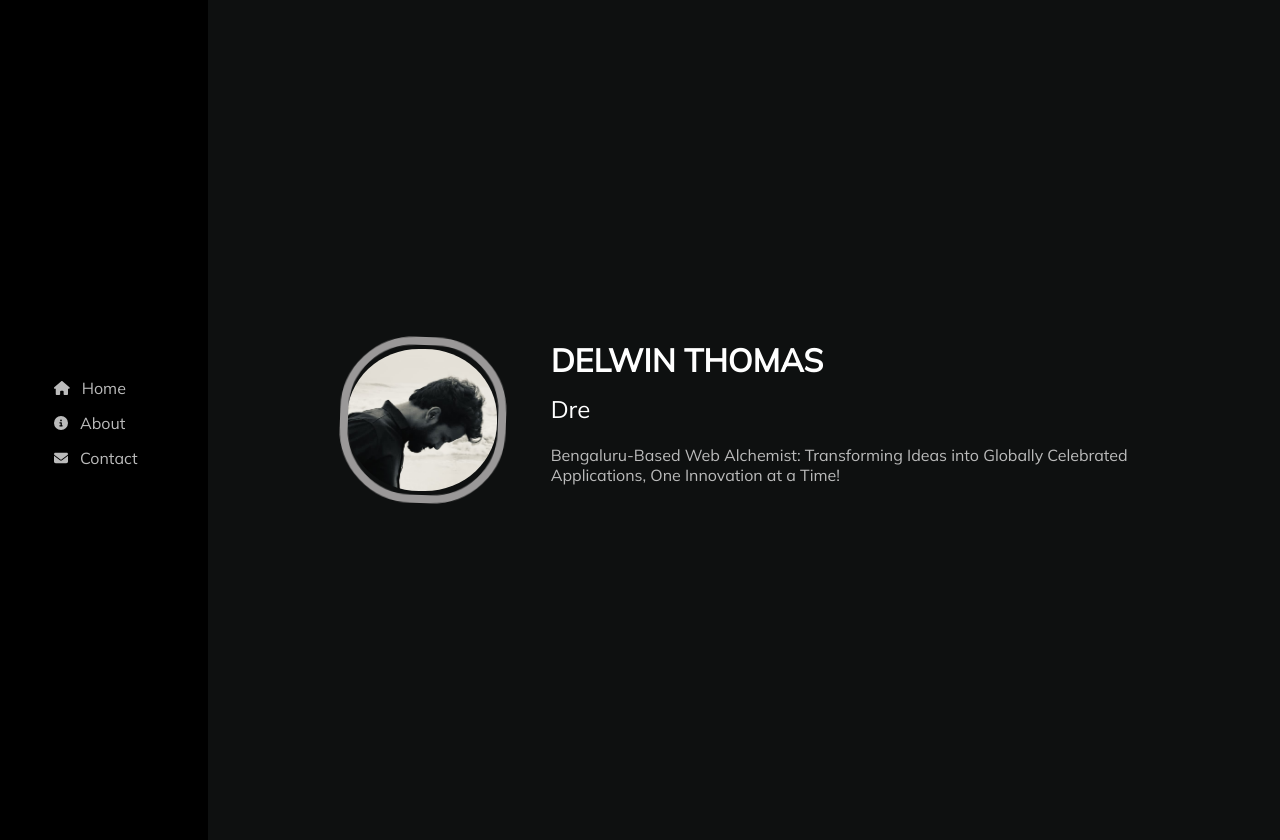
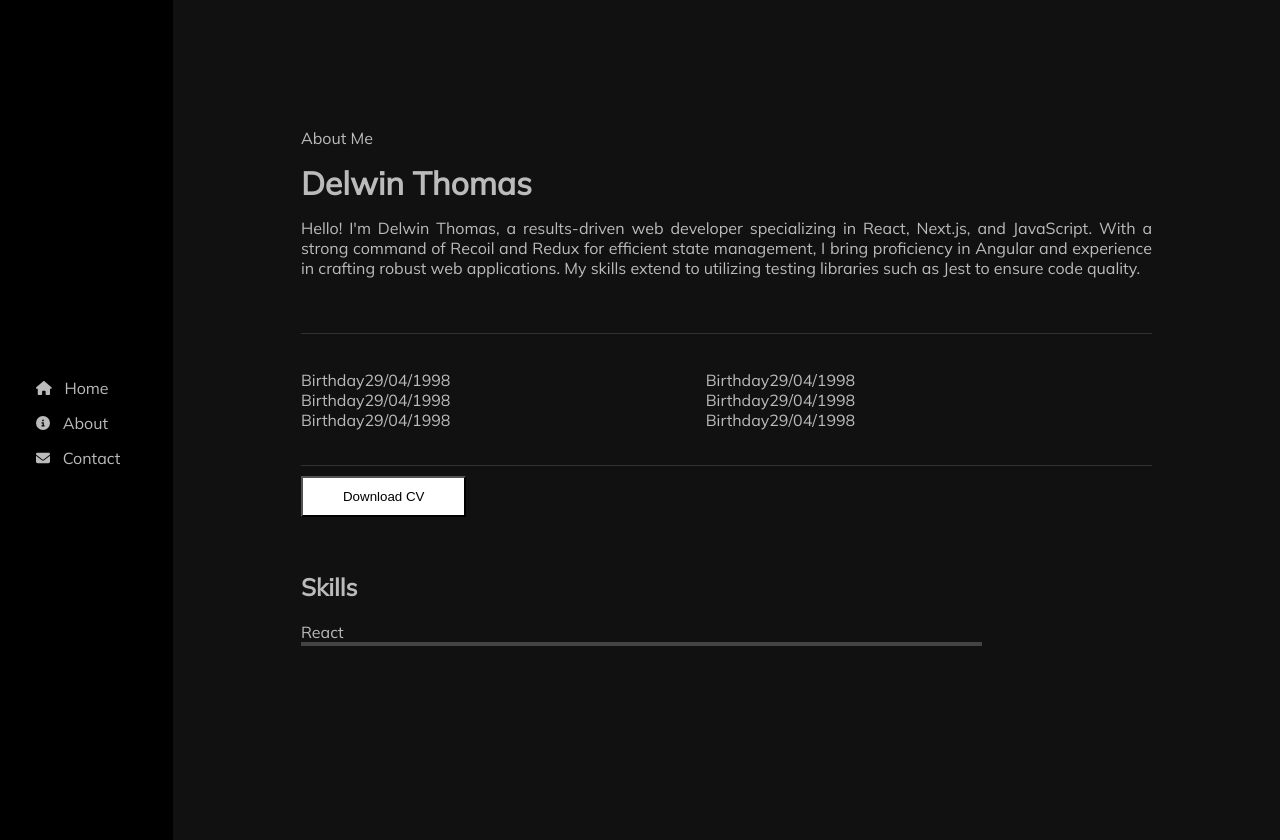
Before and after one commit to delwinmachan/portfolio1, a React (Create React App) app: page / in a window 1280 px wide. Built offline with nearby package versions, Linux system fonts and the light colour scheme.

Commit message:
small update

```diff
--- a/src/components/About.js
+++ b/src/components/About.js
@@ -26,6 +26,7 @@ const About = () => {
         </p>
       </div>
       <div className={styles.separator}></div>
+      <div  className={styles.aboutSection}>
       <div className={styles.column}>
           <div className={styles.detail}>
             <span>Birthday</span>
@@ -41,6 +42,23 @@ const About = () => {
           </div>
           {/* Add more details in the same format */}
         </div>
+        <div className={styles.column}>
+          <div className={styles.detail}>
+            <span>Birthday</span>
+            <span>29/04/1998</span>
+          </div>
+          <div className={styles.detail}>
+            <span>Birthday</span>
+            <span>29/04/1998</span>
+          </div>
+          <div className={styles.detail}>
+            <span>Birthday</span>
+            <span>29/04/1998</span>
+          </div>
+          {/* Add more details in the same format */}
+        </div>
+        </div>
+
       <div className={styles.separator}></div>
 
         <div>
--- a/src/components/About.module.scss
+++ b/src/components/About.module.scss
@@ -7,6 +7,12 @@
   flex-direction: column;
   align-items: flex;
   //   justify-content: center;
+  .aboutSection{
+    display: flex;
+  }
+  .column{
+    margin:3%  30% 3% 0%;
+  }
   .about {
     margin-bottom: 15px;
   }
--- a/src/screen/MenuScreens.js
+++ b/src/screen/MenuScreens.js
@@ -11,7 +11,7 @@ const MenuScreen = () => {
   return (
     <>
       {/* Conditional rendering based on the selected menu item */}
-      {activePage === 'Home' && <ProfileDetails />}
+      {activePage === 'Home' && <About />}
       {activePage === 'About' && <About />}
     </>
   );
```
